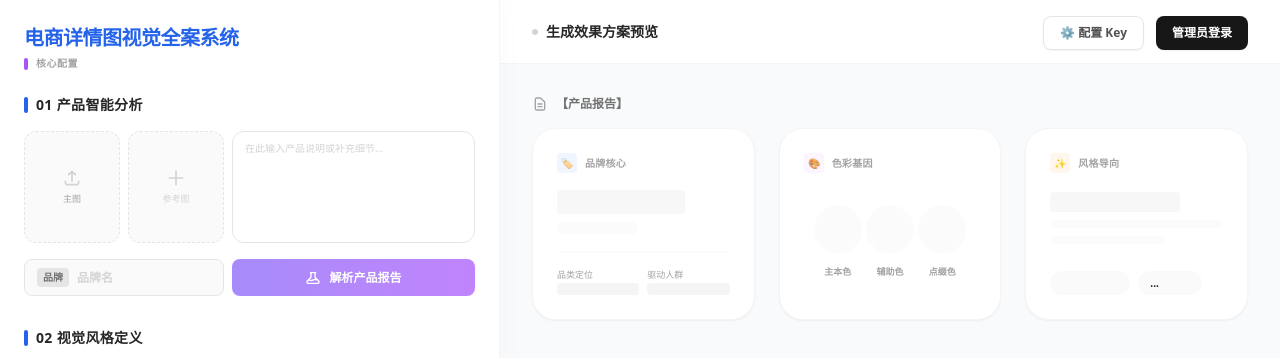
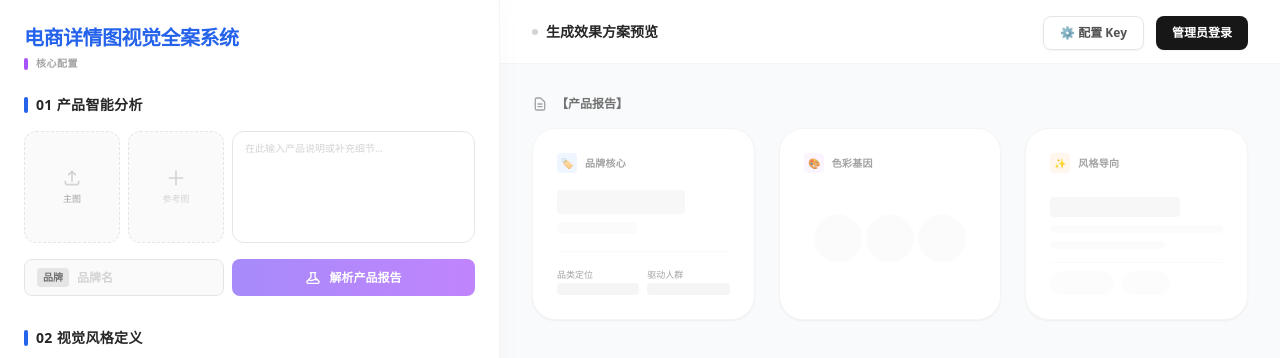
Before and after one commit to camerarts/product-kv, a React (Vite) app: page / in a window 1280 px wide. Shown: the top 358 px of the page. Built offline with nearby package versions, Linux system fonts and the light colour scheme.

Commit message:
feat: Add admin logout functionality
Introduces an admin logout button and handler to the UI. This allows users to revoke system key access after administrative login, improving security and user control.

```diff
--- a/App.tsx
+++ b/App.tsx
@@ -55,6 +55,11 @@ export const App: React.FC = () => {
     setIsAdminLoggedIn(true);
     // 这里可以添加路由跳转到 /admin，或者仅仅是切换视图状态
     alert("管理员登录成功！您现在可以使用系统内置 Key。");
+  };
+
+  const handleAdminLogout = () => {
+    setIsAdminLoggedIn(false);
+    alert("已退出管理员登录，系统 Key 权限已回收。");
   };
 
   // --- 核心业务状态 ---
@@ -256,18 +261,25 @@ export const App: React.FC = () => {
         >
            {userApiKey ? '🔑 已配置个人 Key' : (isAdminLoggedIn ? '🔑 系统权限已激活' : '⚙️ 配置 Key')}
         </button>
-        {!isAdminLoggedIn && (
+        {!isAdminLoggedIn ? (
           <button
             onClick={() => setIsLoginOpen(true)}
             className="px-4 py-2 bg-neutral-900 text-white rounded-lg text-xs font-bold hover:bg-neutral-800 shadow-sm transition-all"
           >
             管理员登录
           </button>
-        )}
-        {isAdminLoggedIn && (
-           <span className="px-4 py-2 bg-green-100 text-green-700 rounded-lg text-xs font-bold shadow-sm">
-             已管理员登录
-           </span>
+        ) : (
+           <div className="flex gap-2">
+             <span className="px-3 py-2 bg-green-100 text-green-700 rounded-lg text-xs font-bold shadow-sm flex items-center">
+               已管理员登录
+             </span>
+             <button
+               onClick={handleAdminLogout}
+               className="px-3 py-2 bg-neutral-100 text-neutral-600 hover:bg-neutral-200 hover:text-red-600 rounded-lg text-xs font-bold shadow-sm transition-all"
+             >
+               退出
+             </button>
+           </div>
         )}
       </div>
 
--- a/MainContent.tsx
+++ b/MainContent.tsx
@@ -45,7 +45,7 @@ export const MainContent: React.FC<MainContentProps> = ({
                 <h3 className="text-xs font-bold text-neutral-500">【产品报告】</h3>
               </div>
               <div className="grid grid-cols-1 md:grid-cols-3 gap-6">
-                 {/* Card 1 */}
+                 {/* Card 1: Brand Core */}
                  <div className="bg-white rounded-3xl p-6 shadow-sm border border-neutral-100 flex flex-col justify-between h-48">
                     <div className="flex items-center gap-2 text-[10px] font-bold text-neutral-400 uppercase tracking-wide">
                       <div className="w-5 h-5 rounded bg-blue-50 text-blue-500 flex items-center justify-center">🏷️</div>
@@ -78,64 +78,85 @@ export const MainContent: React.FC<MainContentProps> = ({
                     </div>
                  </div>
 
-                 {/* Card 2 */}
+                 {/* Card 2: Color DNA */}
                  <div className="bg-white rounded-3xl p-6 shadow-sm border border-neutral-100 flex flex-col h-48">
-                    <div className="flex items-center gap-2 text-[10px] font-bold text-neutral-400 uppercase tracking-wide mb-6">
+                    <div className="flex items-center gap-2 text-[10px] font-bold text-neutral-400 uppercase tracking-wide mb-4">
                       <div className="w-5 h-5 rounded bg-purple-50 text-purple-500 flex items-center justify-center">🎨</div>
                       色彩基因
                     </div>
 
-                    <div className="flex-1 flex justify-between items-center px-2 pb-2">
-                       {/* Main Color */}
-                       <div className="flex flex-col items-center gap-3 w-1/3">
-                          <div
-                            className={`w-12 h-12 rounded-full shadow-sm border border-neutral-100 transition-opacity duration-500 ${report ? 'opacity-100' : 'opacity-30'}`}
-                            style={{backgroundColor: report ? '#E5E7EB' : '#F3F4F6'}}
-                          ></div>
-                          <span className="text-[9px] text-neutral-400 font-bold">主本色</span>
-                       </div>
-
-                       {/* Aux Color */}
-                       <div className="flex flex-col items-center gap-3 w-1/3">
-                          <div
-                            className={`w-12 h-12 rounded-full shadow-sm border border-neutral-100 transition-opacity duration-500 ${report ? 'opacity-100' : 'opacity-30'}`}
-                            style={{backgroundColor: report ? '#F3F4F6' : '#F3F4F6'}}
-                          ></div>
-                          <span className="text-[9px] text-neutral-400 font-bold">辅助色</span>
-                       </div>
-
-                       {/* Accent Color */}
-                       <div className="flex flex-col items-center gap-3 w-1/3">
-                          <div
-                            className={`w-12 h-12 rounded-full shadow-sm border border-neutral-100 transition-opacity duration-500 ${report ? 'opacity-100' : 'opacity-30'}`}
-                            style={{backgroundColor: report ? '#D1D5DB' : '#F3F4F6'}}
-                          ></div>
-                          <span className="text-[9px] text-neutral-400 font-bold">点缀色</span>
-                       </div>
-                    </div>
+                    {report ? (
+                      <div className="flex-1 flex flex-col justify-center gap-3 animate-fade-in">
+                        <div>
+                           <div className="flex items-center gap-2 mb-1">
+                             <div className="w-2 h-2 rounded-full bg-neutral-800"></div>
+                             <span className="text-[9px] text-neutral-400 font-bold">主视觉色</span>
+                           </div>
+                           <p className="text-xs font-bold text-neutral-800 leading-snug line-clamp-2" title={report.mainColors}>
+                             {report.mainColors}
+                           </p>
+                        </div>
+                        <div>
+                           <div className="flex items-center gap-2 mb-1">
+                             <div className="w-2 h-2 rounded-full bg-neutral-300"></div>
+                             <span className="text-[9px] text-neutral-400 font-bold">辅助配色</span>
+                           </div>
+                           <p className="text-xs font-medium text-neutral-600 leading-snug line-clamp-2" title={report.auxColors}>
+                             {report.auxColors}
+                           </p>
+                        </div>
+                      </div>
+                    ) : (
+                      <div className="flex-1 flex justify-between items-center px-2 pb-2 opacity-30">
+                        <div className="flex flex-col items-center gap-3 w-1/3">
+                            <div className="w-12 h-12 rounded-full shadow-sm border border-neutral-100 bg-neutral-100"></div>
+                        </div>
+                        <div className="flex flex-col items-center gap-3 w-1/3">
+                            <div className="w-12 h-12 rounded-full shadow-sm border border-neutral-100 bg-neutral-100"></div>
+                        </div>
+                        <div className="flex flex-col items-center gap-3 w-1/3">
+                            <div className="w-12 h-12 rounded-full shadow-sm border border-neutral-100 bg-neutral-100"></div>
+                        </div>
+                      </div>
+                    )}
                  </div>
 
-                 {/* Card 3 */}
+                 {/* Card 3: Style Direction */}
                  <div className="bg-white rounded-3xl p-6 shadow-sm border border-neutral-100 flex flex-col justify-between h-48">
                     <div className="flex items-center gap-2 text-[10px] font-bold text-neutral-400 uppercase tracking-wide">
                       <div className="w-5 h-5 rounded bg-orange-50 text-orange-500 flex items-center justify-center">✨</div>
                       风格导向
                     </div>
                     {report ? (
-                      <div className="animate-fade-in">
-                         <h4 className="text-lg font-black text-neutral-900 leading-tight mb-2 truncate" title={selectedStyle.split(' ')[1]}>{selectedStyle.split(' ')[1]}</h4>
-                         <p className="text-[10px] text-neutral-500 font-bold truncate" title={selectedTypography.split(' ')[1]}>{selectedTypography.split(' ')[1]}</p>
+                      <div className="animate-fade-in flex-1 pt-4">
+                         <h4 className="text-sm font-black text-neutral-900 leading-relaxed mb-2 line-clamp-3" title={report.designStyle}>
+                            {report.designStyle}
+                         </h4>
                       </div>
                     ) : (
-                      <div className="space-y-2 opacity-30">
+                      <div className="space-y-2 opacity-30 mt-6">
                         <div className="h-5 w-3/4 bg-neutral-200 rounded"></div>
                         <div className="h-2 w-full bg-neutral-100 rounded"></div>
                         <div className="h-2 w-2/3 bg-neutral-100 rounded"></div>
                       </div>
                     )}
-                    <div className="flex gap-2 pt-2">
-                       <div className={`h-6 px-3 rounded-full flex items-center text-[10px] font-bold ${report ? 'bg-neutral-50 text-neutral-600' : 'bg-neutral-50 w-20'}`}>{report?.brandTone?.slice(0,6)}</div>
-                       <div className={`h-6 px-3 rounded-full flex items-center text-[10px] font-bold ${report ? 'bg-neutral-50 text-neutral-600' : 'bg-neutral-50 w-16'}`}>...</div>
+                    <div className="flex flex-wrap gap-2 pt-2 border-t border-neutral-50 mt-auto">
+                       {report?.brandTone && (
+                          <div className="h-6 px-3 rounded-full flex items-center bg-neutral-50 text-[10px] font-bold text-neutral-600 border border-neutral-100">
+                            {report.brandTone.slice(0, 8)}
+                          </div>
+                       )}
+                       {report?.packagingHighlights && (
+                          <div className="h-6 px-3 rounded-full flex items-center bg-neutral-50 text-[10px] font-bold text-neutral-400 border border-neutral-100 truncate max-w-[120px]">
+                            {report.packagingHighlights.slice(0, 10)}...
+                          </div>
+                       )}
+                       {!report && (
+                         <>
+                           <div className="h-6 w-16 bg-neutral-100 rounded-full opacity-30"></div>
+                           <div className="h-6 w-12 bg-neutral-100 rounded-full opacity-30"></div>
+                         </>
+                       )}
                     </div>
                  </div>
               </div>
```
